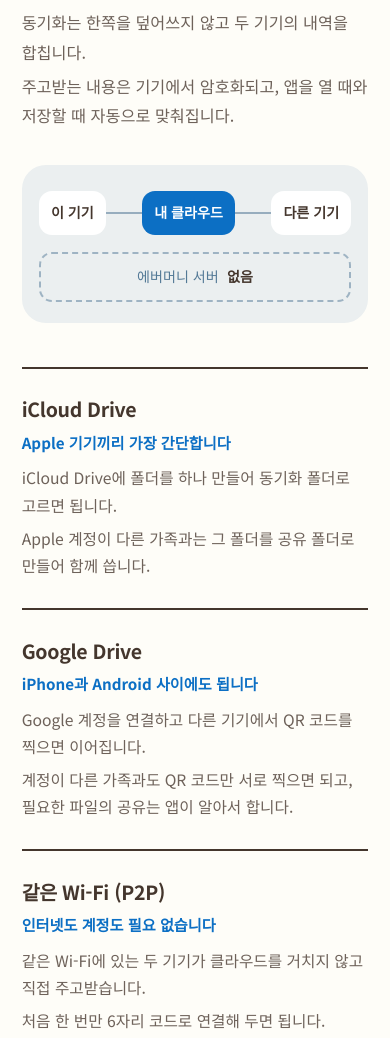
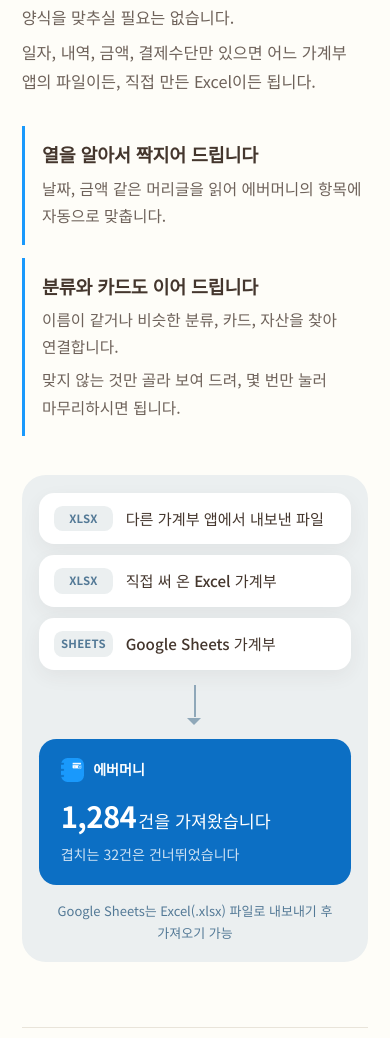
Before and after one commit to biodic/evermoney.kr, a plain HTML site: page index.html in a window 390 px wide. Shown: the part 2907-3945 px from the top of the page. Drawn offline with Linux system fonts and the light colour scheme.

Commit message:
Excel Import 기능 설명

```diff
--- a/css/em_home.css
+++ b/css/em_home.css
@@ -66,6 +66,22 @@ ol { list-style: none; }
 .em_home_section_desc { max-width: 580px; margin-top: 20px; font-size: 17px; line-height: 1.85; color: var(--em_home_sub); }
 .em_home_section_desc + .em_home_section_desc { margin-top: 14px; }
 
+/* 1-1. 쓰던 가계부 옮겨 오기 (카드 다음) */
+.em_home_move { display: grid; grid-template-columns: minmax(0, 1fr) minmax(0, 1fr); align-items: center; gap: 72px; padding: 104px 0 112px; border-top: 1px solid var(--em_home_line); }
+.em_home_move_box { padding: 40px; border-radius: 28px; background: var(--em_home_mist); }
+.em_home_move_files { display: flex; flex-direction: column; gap: 12px; }
+.em_home_move_file { display: flex; align-items: center; gap: 14px; padding: 14px 18px; border-radius: 16px; background: var(--em_home_surface); box-shadow: 0 6px 18px rgba(68, 54, 45, 0.06); font-size: 15.5px; font-weight: 500; }
+.em_home_move_ext { flex: none; width: 60px; padding: 3px 0; border-radius: 8px; background: var(--em_home_mist); font-size: 11.5px; font-weight: 700; letter-spacing: 0.02em; color: var(--em_home_slate); text-align: center; }
+.em_home_move_arrow { position: relative; width: 2px; height: 34px; margin: 16px auto 24px; background: var(--em_home_slate); opacity: 0.6; }
+.em_home_move_arrow::after { content: ""; position: absolute; left: 50%; bottom: -7px; margin-left: -7px; border: 7px solid transparent; border-top-color: var(--em_home_slate); border-bottom: 0; }
+.em_home_move_result { padding: 22px 24px 20px; border-radius: 20px; background: var(--em_home_blue_deep); color: #FFFFFF; }
+.em_home_move_result_head { display: flex; align-items: center; gap: 8px; font-size: 14px; font-weight: 700; }
+.em_home_move_result_head img { width: 22px; height: 22px; border-radius: 6px; }
+.em_home_move_result_num { margin-top: 8px; font-size: 17px; font-weight: 500; }
+.em_home_move_result_num strong { margin-right: 2px; font-size: 30px; font-weight: 700; letter-spacing: -0.02em; }
+.em_home_move_result_note { margin-top: 2px; font-size: 14px; color: rgba(255, 255, 255, 0.8); }
+.em_home_move_tip { margin-top: 16px; font-size: 13.5px; color: var(--em_home_slate); text-align: center; }
+
 /* 1. 카드 */
 .em_home_card { display: grid; grid-template-columns: minmax(0, 1fr) minmax(0, 1fr); align-items: center; gap: 72px; padding: 120px 0 112px; }
 .em_home_point { margin: 36px 0 0; }
@@ -126,7 +142,6 @@ ol { list-style: none; }
 .em_home_feature_item { padding: 44px 0 44px 62px; position: relative; border-bottom: 1px solid var(--em_home_line); }
 .em_home_feature_icon { position: absolute; top: 46px; left: 0; width: 38px; height: 38px; color: var(--em_home_blue_deep); }
 .em_home_feature_title { font-size: 21px; font-weight: 700; line-height: 1.45; letter-spacing: -0.015em; }
-.em_home_feature_soon { display: inline-block; margin-left: 6px; padding: 2px 9px; border-radius: 8px; background: var(--em_home_mist); font-size: 12.5px; font-weight: 700; letter-spacing: 0; color: var(--em_home_slate); vertical-align: 3px; }
 .em_home_feature_desc { max-width: 480px; margin-top: 10px; font-size: 16px; line-height: 1.8; color: var(--em_home_sub); }
 
 /* 바닥 */
@@ -143,7 +158,7 @@ ol { list-style: none; }
 @media (prefers-reduced-motion: reduce) { .em_home_diary_item { animation: none; } .em_home_store_btn, .em_home_toast { transition: none; } }
 
 /* 좁은 PC · 태블릿 가로 */
-@media (max-width: 1100px) { .em_home_title { font-size: 44px; } .em_home_hero_text { padding-right: 40px; } .em_home_diary_list { width: 340px; margin-left: -170px; } .em_home_section_title { font-size: 32px; } .em_home_card, .em_home_double, .em_home_server { gap: 40px; } .em_home_feature { column-gap: 40px; } .em_home_bill { padding: 24px; } .em_home_book { padding: 26px 24px 24px; } .em_home_flow { padding: 28px 20px 24px; } .em_home_flow_node { padding: 10px 13px; font-size: 14px; } .em_home_sync_item { padding-right: 20px; } .em_home_sync_item + .em_home_sync_item { padding-left: 20px; } }
+@media (max-width: 1100px) { .em_home_title { font-size: 44px; } .em_home_hero_text { padding-right: 40px; } .em_home_diary_list { width: 340px; margin-left: -170px; } .em_home_section_title { font-size: 32px; } .em_home_card, .em_home_double, .em_home_server, .em_home_move { gap: 40px; } .em_home_move_box { padding: 24px; } .em_home_feature { column-gap: 40px; } .em_home_bill { padding: 24px; } .em_home_book { padding: 26px 24px 24px; } .em_home_flow { padding: 28px 20px 24px; } .em_home_flow_node { padding: 10px 13px; font-size: 14px; } .em_home_sync_item { padding-right: 20px; } .em_home_sync_item + .em_home_sync_item { padding-left: 20px; } }
 
 /* 모바일 : 360px 기준 vw */
 @media (max-width: 720px) {
@@ -176,6 +191,20 @@ ol { list-style: none; }
   .em_home_section_title { font-size: 7.222vw; }
   .em_home_section_desc { max-width: none; margin-top: 4.444vw; font-size: 4.167vw; line-height: 1.8; }
   .em_home_section_desc + .em_home_section_desc { margin-top: 3.333vw; }
+  .em_home_move { display: block; padding: 16.667vw 0; }
+  .em_home_move_box { margin-top: 10vw; padding: 4.444vw; border-radius: 6.111vw; }
+  .em_home_move_files { gap: 2.778vw; }
+  .em_home_move_file { gap: 3.333vw; padding: 3.333vw 3.889vw; border-radius: 3.889vw; box-shadow: 0 1.667vw 5vw rgba(68, 54, 45, 0.06); font-size: 3.889vw; }
+  .em_home_move_ext { width: 15vw; padding: 0.833vw 0; border-radius: 2.222vw; font-size: 2.917vw; }
+  .em_home_move_arrow { width: 0.556vw; height: 8.333vw; margin: 3.889vw auto 5.556vw; }
+  .em_home_move_arrow::after { bottom: -1.944vw; margin-left: -1.944vw; border-width: 1.944vw; border-bottom-width: 0; }
+  .em_home_move_result { padding: 5vw 5.556vw 4.722vw; border-radius: 4.444vw; }
+  .em_home_move_result_head { gap: 2.222vw; font-size: 3.611vw; }
+  .em_home_move_result_head img { width: 6.111vw; height: 6.111vw; border-radius: 1.667vw; }
+  .em_home_move_result_num { margin-top: 2.222vw; font-size: 4.444vw; }
+  .em_home_move_result_num strong { font-size: 7.5vw; }
+  .em_home_move_result_note { margin-top: 0.556vw; font-size: 3.611vw; }
+  .em_home_move_tip { margin-top: 3.889vw; font-size: 3.333vw; }
   .em_home_card { display: block; padding: 17.778vw 0 16.667vw; }
   .em_home_point { margin-top: 7.778vw; }
   .em_home_point_item { padding: 3.889vw 0 3.889vw 4.444vw; border-left-width: 0.833vw; }
@@ -224,7 +253,6 @@ ol { list-style: none; }
   .em_home_feature_item { padding: 8.889vw 0 8.889vw 13.889vw; }
   .em_home_feature_icon { top: 9.444vw; width: 9.444vw; height: 9.444vw; }
   .em_home_feature_title { font-size: 5vw; }
-  .em_home_feature_soon { margin-left: 1.111vw; padding: 0.556vw 2.222vw; border-radius: 2.222vw; font-size: 3.194vw; vertical-align: 0.833vw; }
   .em_home_feature_desc { max-width: none; margin-top: 2.222vw; font-size: 4.028vw; line-height: 1.75; }
   .em_home_footer { flex-direction: column; align-items: flex-start; gap: 2.222vw; padding: 6.667vw 5.556vw 11.111vw; font-size: 3.333vw; }
   .em_home_toast { bottom: 6.667vw; max-width: 88.889vw; width: max-content; padding: 3.333vw 5vw; border-radius: 3.889vw; font-size: 3.889vw; }
--- a/index.html
+++ b/index.html
@@ -116,6 +116,39 @@
     </div>
   </section>
 
+  <!-- 1-1. 쓰던 가계부 옮겨 오기 : Excel · Google Sheets로 저장하면 그대로 가져온다 -->
+  <section class="em_home_move">
+    <div class="em_home_move_text">
+      <h2 class="em_home_section_title">쓰던 가계부,<br>그대로 옮겨 옵니다</h2>
+      <p class="em_home_section_desc"><span class="em_home_sentence">지금 쓰는 가계부가 있다면 Excel이나 Google Sheets로 저장만 하세요.</span><span class="em_home_sentence">에버머니가 그 파일을 읽어 지난 내역을 그대로 옮겨 옵니다.</span></p>
+      <p class="em_home_section_desc"><span class="em_home_sentence">양식을 맞추실 필요는 없습니다.</span><span class="em_home_sentence">일자, 내역, 금액, 결제수단만 있으면 어느 가계부 앱의 파일이든, 직접 만든 Excel이든 됩니다.</span></p>
+      <dl class="em_home_point">
+        <div class="em_home_point_item">
+          <dt class="em_home_point_title">열을 알아서 짝지어 드립니다</dt>
+          <dd class="em_home_point_desc">날짜, 금액 같은 머리글을 읽어 에버머니의 항목에 자동으로 맞춥니다.</dd>
+        </div>
+        <div class="em_home_point_item">
+          <dt class="em_home_point_title">분류와 카드도 이어 드립니다</dt>
+          <dd class="em_home_point_desc"><span class="em_home_sentence">이름이 같거나 비슷한 분류, 카드, 자산을 찾아 연결합니다.</span><span class="em_home_sentence">맞지 않는 것만 골라 보여 드려, 몇 번만 눌러 마무리하시면 됩니다.</span></dd>
+        </div>
+      </dl>
+    </div>
+    <div class="em_home_move_box" role="img" aria-label="예시: 다른 가계부 앱에서 내보낸 파일, 직접 써 온 Excel 가계부, Google Sheets 가계부를 에버머니로 옮긴다. 1,284건을 가져왔고 겹치는 32건은 건너뛰었다.">
+      <ol class="em_home_move_files" aria-hidden="true">
+        <li class="em_home_move_file"><span class="em_home_move_ext">XLSX</span><span>다른 가계부 앱에서 내보낸 파일</span></li>
+        <li class="em_home_move_file"><span class="em_home_move_ext">XLSX</span><span>직접 써 온 Excel 가계부</span></li>
+        <li class="em_home_move_file"><span class="em_home_move_ext">SHEETS</span><span>Google Sheets 가계부</span></li>
+      </ol>
+      <p class="em_home_move_arrow" aria-hidden="true"></p>
+      <div class="em_home_move_result" aria-hidden="true">
+        <p class="em_home_move_result_head"><img src="image/em_home_logo_icon.png" alt="" width="22" height="22">에버머니</p>
+        <p class="em_home_move_result_num"><strong>1,284</strong>건을 가져왔습니다</p>
+        <p class="em_home_move_result_note">겹치는 32건은 건너뛰었습니다</p>
+      </div>
+      <p class="em_home_move_tip">Google Sheets는 Excel(.xlsx) 파일로 내보내기 후 가져오기 가능</p>
+    </div>
+  </section>
+
   <!-- 2. 서버 없음 + 동기화 -->
   <section class="em_home_server">
     <div class="em_home_server_text">
@@ -172,8 +205,8 @@
     </article>
     <article class="em_home_feature_item">
       <svg class="em_home_feature_icon" viewBox="0 0 32 32" aria-hidden="true"><path d="M8 4.5h11l6.500 6.500V25A2.5 2.5 0 0123 27.5H8A2.5 2.5 0 015.500 25V7A2.5 2.5 0 018 4.5zM18.500 4.500V11.500h7M10.500 16.500h10.500v7H10.500zM10.500 20h10.500M15.500 16.500v7" fill="none" stroke="currentColor" stroke-width="1.8" stroke-linecap="round" stroke-linejoin="round"/></svg>
-      <h3 class="em_home_feature_title">Excel 가계부 불러오기 <span class="em_home_feature_soon">준비 중</span></h3>
-      <p class="em_home_feature_desc"><span class="em_home_sentence">다른 가계부 앱에서 내보낸 파일이나 직접 써 오신 Excel 가계부를 불러올 수 있도록 준비하고 있습니다.</span><span class="em_home_sentence">내역·자산·카드의 열을 에버머니의 항목에 직접 짝지어 주는 방식이라, 어떤 양식의 Excel이든 옮겨 오실 수 있습니다.</span></p>
+      <h3 class="em_home_feature_title">Excel로 내보내고, 다시 가져옵니다</h3>
+      <p class="em_home_feature_desc"><span class="em_home_sentence">가계부 전체를 Excel 파일로 내보내 컴퓨터에서도 열어 보실 수 있습니다.</span><span class="em_home_sentence">내보낸 파일은 열이 자동으로 맞춰져 언제든 다시 가져오실 수 있습니다.</span></p>
     </article>
   </section>
 
```
